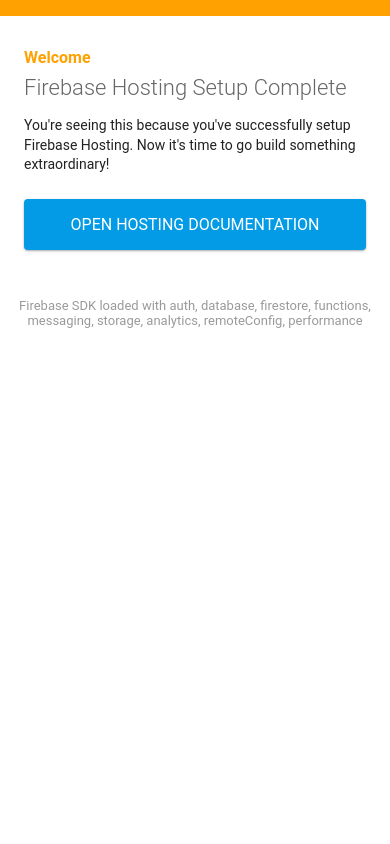
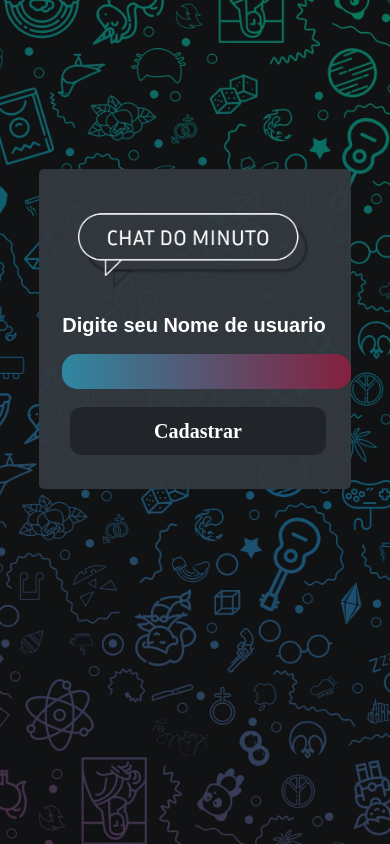
Before and after one commit to JuhhSobrinho/Chat-Minutos, a website: page public/index.html in a window 390 px wide. Drawn offline with Linux system fonts and the light colour scheme; some packages are replaced by stand-ins of ours.

```diff
--- a/public/index.html
+++ b/public/index.html
@@ -1,89 +1,33 @@
 <!DOCTYPE html>
-<html>
-  <head>
-    <meta charset="utf-8">
-    <meta name="viewport" content="width=device-width, initial-scale=1">
-    <title>Welcome to Firebase Hosting</title>
+<html lang="en">
+<head>
+    <meta charset="UTF-8" />
+    <meta name="viewport" content="width=device-width, initial-scale=1.0" />
+    <link rel="shortcut icon" href="./assets/chatduo.svg" type="image/x-icon">
+    <script src="https://cdn.lordicon.com/lordicon.js"></script>
+    <title>Chat Min</title>
+    <link rel="stylesheet" href="./style.css" />
+</head>
 
-    <!-- update the version number as needed -->
-    <script defer src="/__/firebase/10.8.0/firebase-app-compat.js"></script>
-    <!-- include only the Firebase features as you need -->
-    <script defer src="/__/firebase/10.8.0/firebase-auth-compat.js"></script>
-    <script defer src="/__/firebase/10.8.0/firebase-database-compat.js"></script>
-    <script defer src="/__/firebase/10.8.0/firebase-firestore-compat.js"></script>
-    <script defer src="/__/firebase/10.8.0/firebase-functions-compat.js"></script>
-    <script defer src="/__/firebase/10.8.0/firebase-messaging-compat.js"></script>
-    <script defer src="/__/firebase/10.8.0/firebase-storage-compat.js"></script>
-    <script defer src="/__/firebase/10.8.0/firebase-analytics-compat.js"></script>
-    <script defer src="/__/firebase/10.8.0/firebase-remote-config-compat.js"></script>
-    <script defer src="/__/firebase/10.8.0/firebase-performance-compat.js"></script>
-    <!--
-      initialize the SDK after all desired features are loaded, set useEmulator to false
-      to avoid connecting the SDK to running emulators.
-    -->
-    <script defer src="/__/firebase/init.js?useEmulator=true"></script>
+<body>
+    <section id="card-cadastro">
 
-    <style media="screen">
-      body { background: #ECEFF1; color: rgba(0,0,0,0.87); font-family: Roboto, Helvetica, Arial, sans-serif; margin: 0; padding: 0; }
-      #message { background: white; max-width: 360px; margin: 100px auto 16px; padding: 32px 24px; border-radius: 3px; }
-      #message h2 { color: #ffa100; font-weight: bold; font-size: 16px; margin: 0 0 8px; }
-      #message h1 { font-size: 22px; font-weight: 300; color: rgba(0,0,0,0.6); margin: 0 0 16px;}
-      #message p { line-height: 140%; margin: 16px 0 24px; font-size: 14px; }
-      #message a { display: block; text-align: center; background: #039be5; text-transform: uppercase; text-decoration: none; color: white; padding: 16px; border-radius: 4px; }
-      #message, #message a { box-shadow: 0 1px 3px rgba(0,0,0,0.12), 0 1px 2px rgba(0,0,0,0.24); }
-      #load { color: rgba(0,0,0,0.4); text-align: center; font-size: 13px; }
-      @media (max-width: 600px) {
-        body, #message { margin-top: 0; background: white; box-shadow: none; }
-        body { border-top: 16px solid #ffa100; }
-      }
-    </style>
-  </head>
-  <body>
-    <div id="message">
-      <h2>Welcome</h2>
-      <h1>Firebase Hosting Setup Complete</h1>
-      <p>You're seeing this because you've successfully setup Firebase Hosting. Now it's time to go build something extraordinary!</p>
-      <a target="_blank" href="https://firebase.google.com/docs/hosting/">Open Hosting Documentation</a>
-    </div>
-    <p id="load">Firebase SDK Loading&hellip;</p>
+        <div class="titulo-icon-logo">
+            <img src="./assets/chat-logo.png" class="img-logo-cadastro" alt="icon-site">
+        </div>
 
-    <script>
-      document.addEventListener('DOMContentLoaded', function() {
-        const loadEl = document.querySelector('#load');
-        // // 🔥🔥🔥🔥🔥🔥🔥🔥🔥🔥🔥🔥🔥🔥🔥🔥🔥🔥🔥🔥🔥🔥🔥🔥🔥🔥🔥🔥🔥🔥🔥
-        // // The Firebase SDK is initialized and available here!
-        //
-        // firebase.auth().onAuthStateChanged(user => { });
-        // firebase.database().ref('/path/to/ref').on('value', snapshot => { });
-        // firebase.firestore().doc('/foo/bar').get().then(() => { });
-        // firebase.functions().httpsCallable('yourFunction')().then(() => { });
-        // firebase.messaging().requestPermission().then(() => { });
-        // firebase.storage().ref('/path/to/ref').getDownloadURL().then(() => { });
-        // firebase.analytics(); // call to activate
-        // firebase.analytics().logEvent('tutorial_completed');
-        // firebase.performance(); // call to activate
-        //
-        // // 🔥🔥🔥🔥🔥🔥🔥🔥🔥🔥🔥🔥🔥🔥🔥🔥🔥🔥🔥🔥🔥🔥🔥🔥🔥🔥🔥🔥🔥🔥🔥
 
-        try {
-          let app = firebase.app();
-          let features = [
-            'auth',
-            'database',
-            'firestore',
-            'functions',
-            'messaging',
-            'storage',
-            'analytics',
-            'remoteConfig',
-            'performance',
-          ].filter(feature => typeof app[feature] === 'function');
-          loadEl.textContent = `Firebase SDK loaded with ${features.join(', ')}`;
-        } catch (e) {
-          console.error(e);
-          loadEl.textContent = 'Error loading the Firebase SDK, check the console.';
-        }
-      });
-    </script>
-  </body>
+        <div id="envio-user">
+            <h1 class="titulo">Digite seu Nome de usuario</h1>
+            <input type="text" id="user-input" autocomplete="off" autofocus title="Digite seu nome"/>
+            <button id="enviar-user">
+                <h1>Cadastrar</h1>
+            </button>
+        </div>
+
+
+    </section>
+    <script src="./controller.js"></script>
+</body>
+
 </html>
--- a/servidor.js
+++ b/servidor.js
@@ -21,4 +21,4 @@
 
 
 
-servidorHttp.listen(port, '192.168.0.2');
+servidorHttp.listen(port, '192.168.0.3');
```
Also changed, not shown: public/chat.html (+2 -2 lines), firebase.json.
